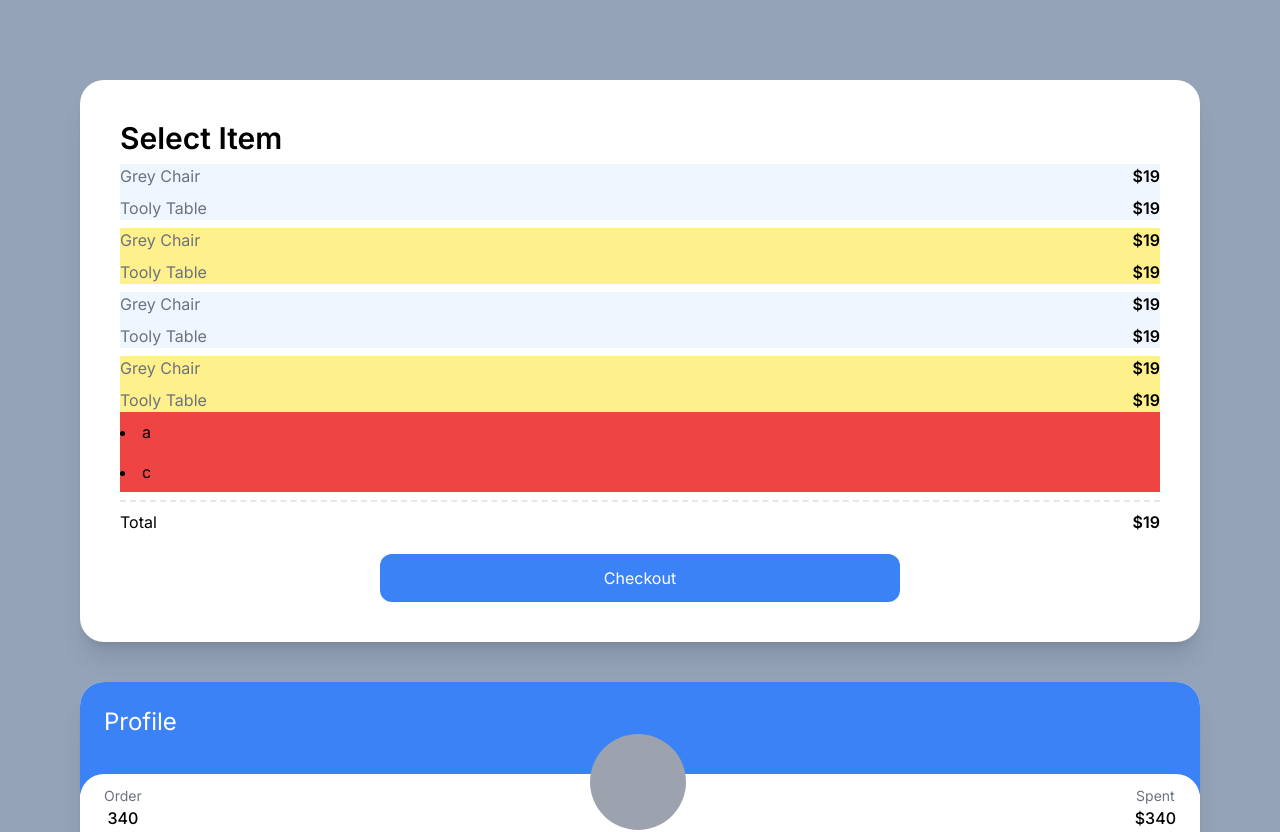
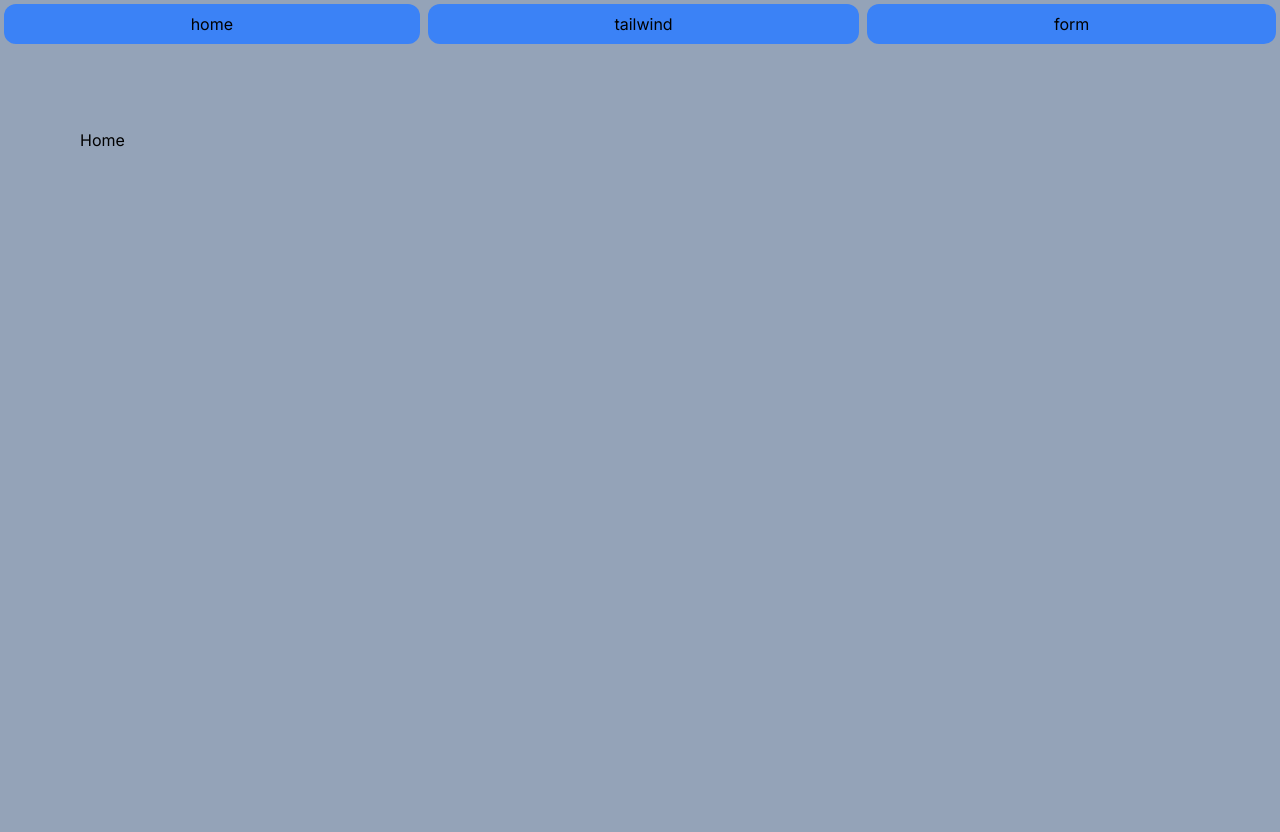
Before and after one commit to wonseok-han/edu-carrot-clone, a Next.js app: page / in a window 1280 px wide. Shown: the top 832 px of the page. Built offline with nearby package versions, Linux system fonts and the light colour scheme.

Commit message:
Header Link를 추가해 페이지별로 분기하도록 수정.

```diff
--- /dev/null
+++ b/app/form/page.tsx
@@ -0,0 +1,7 @@
+import type { NextPage } from "next";
+
+const Form: NextPage = () => {
+  return <div className="grid gap-10"></div>;
+};
+
+export default Form;
--- a/app/layout.tsx
+++ b/app/layout.tsx
@@ -1,3 +1,4 @@
+import Header from "@/components/header";
 import "./globals.css";
 import { Inter } from "next/font/google";
 
@@ -15,7 +16,10 @@ export default function RootLayout({
 }) {
   return (
     <html lang="en">
-      <body className={inter.className}>{children}</body>
+      <body className={inter.className}>
+        <Header />
+        <div className="bg-slate-400 min-h-screen py-20 px-20">{children}</div>
+      </body>
     </html>
   );
 }
--- a/app/page.tsx
+++ b/app/page.tsx
@@ -1,102 +1,7 @@
 import type { NextPage } from "next";
 
 const Home: NextPage = () => {
-  return (
-    <div className="bg-slate-400 py-20 px-20 grid gap-10 min-h-screen">
-      <div className="bg-white p-10 rounded-3xl shadow-xl">
-        <span className="font-semibold text-3xl">Select Item</span>
-        <ul>
-          {[1, 2, 3, 4].map((i) => (
-            <div key={i} className="odd:bg-blue-50 even:bg-yellow-200">
-              <div className="flex justify-between my-2 ">
-                <span className="text-gray-500">Grey Chair</span>
-                <span className="font-semibold">$19</span>
-              </div>
-              <div className="flex justify-between">
-                <span className="text-gray-500">Tooly Table</span>
-                <span className="font-semibold">$19</span>
-              </div>
-            </div>
-          ))}
-        </ul>
-        {["a", "", "c", ""].map((char, index) => (
-          <li className="bg-red-500 py-2 empty:hidden" key={index}>
-            {char}
-          </li>
-        ))}
-        <div className="flex justify-between mt-2 pt-2 border-t-2 border-dashed">
-          <span>Total</span>
-          <span className="font-semibold">$19</span>
-        </div>
-        <div className="flex justify-center">
-          <button className="mt-5 bg-blue-500 text-white p-3 text-center rounded-xl w-1/2 mx-auto hover:bg-teal-500 hover:text-black active:bg-yellow-500 focus:text-red-500">
-            Checkout
-          </button>
-        </div>
-      </div>
-
-      <div className="bg-white rounded-3xl shadow-xl overflow-hidden">
-        <div className="bg-blue-500 p-6 pb-14">
-          <span className="text-white text-2xl">Profile</span>
-        </div>
-        <div className="rounded-3xl p-6 relative -top-5 bg-white">
-          <div className="flex relative -top-16 items-end justify-between">
-            <div className="flex flex-col items-center">
-              <span className="text-sm text-gray-500">Order</span>
-              <span className="font-medium">340</span>
-            </div>
-            <div className="h-24 w-24 bg-gray-400 rounded-full" />
-            <div className="flex flex-col items-center">
-              <span className="text-sm text-gray-500">Spent</span>
-              <span className="font-medium">$340</span>
-            </div>
-          </div>
-          <div className="relative flex flex-col items-center -mt-10 -mb-5">
-            <span className="text-lg font-medium">Tony Molloy</span>
-            <span className="text-sm text-gray-400">미국</span>
-          </div>
-        </div>
-      </div>
-
-      <div className="bg-white p-10 rounded-3xl shadow-xl">
-        <div className="flex justify-between items-center mb-5">
-          <button>⬅️</button>
-          <div className="space-x-3">
-            <button>⭐</button>
-            <span>4.9</span>
-            <button className="p-2 rounded-md">❤️</button>
-          </div>
-        </div>
-        <div className="bg-zinc-400 h-72 mb-5" />
-        <div className="flex flex-col">
-          <span className="font-medium text-xl">Swoon Lounge</span>
-          <span className="text-xs text-gray-500">Chair</span>
-          <div className="mt-3 mb-5 flex justify-between items-center">
-            <div className="space-x-2">
-              <button className="w-5 h-5 rounded-full bg-yellow-500 focus:ring-2 ring-offset-2 ring-yellow-500 transition" />
-              <button className="w-5 h-5 rounded-full bg-indigo-500 focus:ring-2 ring-offset-2 ring-indigo-500 transition" />
-              <button className="w-5 h-5 rounded-full bg-teal-500 focus:ring-2 ring-offset-2 ring-teal-500 transition" />
-            </div>
-            <div className="flex items-center space-x-5">
-              <button className="rounded-lg p-1.5 bg-blue-200 flex justify-center items-center aspect-square w-8 font-medium text-gray-500">
-                -
-              </button>
-              <span>1</span>
-              <button className="rounded-lg p-1.5 bg-blue-200 flex justify-center items-center aspect-square w-8 font-medium text-gray-500">
-                +
-              </button>
-            </div>
-          </div>
-          <div className="flex justify-between items-center">
-            <span className="font-medium text-2xl">$450</span>
-            <button className="bg-blue-500 text-center px-8 py-2 text-white text-xs rounded-lg">
-              Add to cart
-            </button>
-          </div>
-        </div>
-      </div>
-    </div>
-  );
+  return <div className="grid gap-10">Home</div>;
 };
 
 export default Home;
--- /dev/null
+++ b/app/tailwind/page.tsx
@@ -0,0 +1,99 @@
+import type { NextPage } from "next";
+
+const Tailwind: NextPage = () => {
+  return (
+    <div className="grid gap-10">
+      <div className="bg-white p-10 rounded-3xl shadow-xl">
+        <span className="font-semibold text-3xl">Select Item</span>
+        <ul>
+          {[1, 2, 3, 4].map((i) => (
+            <div
+              key={i}
+              className="flex justify-between my-2 pl-1 pr-1 odd:bg-blue-50 even:bg-yellow-200"
+            >
+              <span className="text-gray-500">Grey Chair</span>
+              <span className="font-semibold">$19</span>
+            </div>
+          ))}
+        </ul>
+        {["a", "", "c", ""].map((char, index) => (
+          <li className="bg-red-500 py-2 empty:hidden" key={index}>
+            {char}
+          </li>
+        ))}
+        <div className="flex justify-between mt-2 pt-2 border-t-2 border-dashed">
+          <span>Total</span>
+          <span className="font-semibold">$19</span>
+        </div>
+        <div className="flex justify-center">
+          <button className="mt-5 bg-blue-500 text-white p-3 text-center rounded-xl w-1/2 mx-auto hover:bg-teal-500 hover:text-black active:bg-yellow-500 focus:text-red-500">
+            Checkout
+          </button>
+        </div>
+      </div>
+
+      <div className="bg-white rounded-3xl shadow-xl overflow-hidden group">
+        <div className="bg-blue-500 p-6 pb-14">
+          <span className="text-white text-2xl">Profile</span>
+        </div>
+        <div className="rounded-3xl p-6 relative -top-5 bg-white">
+          <div className="flex relative -top-16 items-end justify-between">
+            <div className="flex flex-col items-center">
+              <span className="text-sm text-gray-500">Order</span>
+              <span className="font-medium">340</span>
+            </div>
+            <div className="h-24 w-24 bg-gray-400 rounded-full group-hover:bg-red-300 transition-colors" />
+            <div className="flex flex-col items-center">
+              <span className="text-sm text-gray-500">Spent</span>
+              <span className="font-medium">$340</span>
+            </div>
+          </div>
+          <div className="relative flex flex-col items-center -mt-10 -mb-5">
+            <span className="text-lg font-medium">Tony Molloy</span>
+            <span className="text-sm text-gray-400">미국</span>
+          </div>
+        </div>
+      </div>
+
+      <div className="bg-white p-10 rounded-3xl shadow-xl">
+        <div className="flex justify-between items-center mb-5">
+          <button>⬅️</button>
+          <div className="space-x-3">
+            <button>⭐</button>
+            <span>4.9</span>
+            <button className="p-2 rounded-md">❤️</button>
+          </div>
+        </div>
+        <div className="bg-zinc-400 h-72 mb-5" />
+        <div className="flex flex-col">
+          <span className="font-medium text-xl">Swoon Lounge</span>
+          <span className="text-xs text-gray-500">Chair</span>
+          <div className="mt-3 mb-5 flex justify-between items-center">
+            <div className="space-x-2">
+              <button className="w-5 h-5 rounded-full bg-yellow-500 focus:ring-2 ring-offset-2 ring-yellow-500 transition" />
+              <button className="w-5 h-5 rounded-full bg-indigo-500 focus:ring-2 ring-offset-2 ring-indigo-500 transition" />
+              <button className="w-5 h-5 rounded-full bg-teal-500 focus:ring-2 ring-offset-2 ring-teal-500 transition" />
+            </div>
+            <div className="flex items-center space-x-5">
+              <button className="rounded-lg p-1.5 bg-blue-200 flex justify-center items-center aspect-square w-8 font-medium text-gray-500">
+                -
+              </button>
+              <span>1</span>
+              <button className="rounded-lg p-1.5 bg-blue-200 flex justify-center items-center aspect-square w-8 font-medium text-gray-500">
+                +
+              </button>
+            </div>
+          </div>
+          <div className="flex justify-between items-center">
+            <span className="font-medium text-2xl">$450</span>
+            <button className="bg-blue-500 text-center px-8 py-2 text-white text-xs rounded-lg">
+              Add to cart
+            </button>
+          </div>
+        </div>
+      </div>
+    </div>
+  );
+};
+
+export default Tailwind;
--- /dev/null
+++ b/components/header.tsx
@@ -0,0 +1,31 @@
+import { NextPage } from "next";
+import Link from "next/link";
+
+const Header: NextPage = () => {
+  return (
+    <div>
+      <div className="grid grid-flow-col bg-slate-400">
+        <Link
+          href="/"
+          className="bg-blue-500 p-2 m-1 rounded-xl text-center hover:bg-teal-500 hover:text-white"
+        >
+          home
+        </Link>
+        <Link
+          href="tailwind/"
+          className="bg-blue-500 p-2 m-1 rounded-xl text-center hover:bg-teal-500 hover:text-white"
+        >
+          tailwind
+        </Link>
+        <Link
+          href="form/"
+          className="bg-blue-500 p-2 m-1 rounded-xl text-center hover:bg-teal-500 hover:text-white"
+        >
+          form
+        </Link>
+      </div>
+    </div>
+  );
+};
+
+export default Header;
```
Also changed, not shown: note/01.settings.md (+1 -1 lines).
